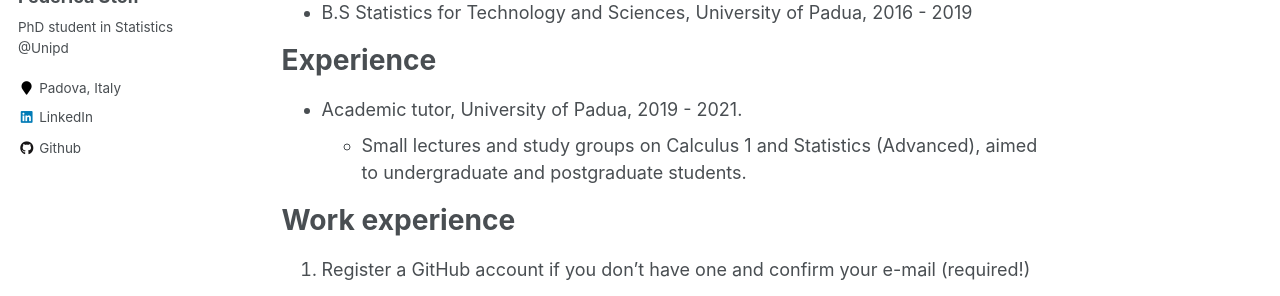
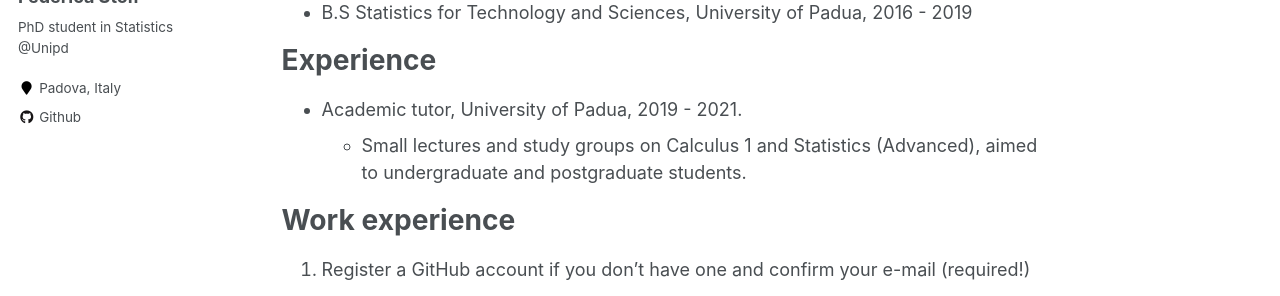
Before and after one commit to federicastolf/federicastolf.github.io, a Jekyll site: the page built from _pages/about.md, in a window 1280 px wide. Shown: the part 335-631 px from the top of the page. Built offline with Jekyll 4.4.1, drawn with Linux system fonts in a browser that asks for light colours.

Commit message:
Update _config.yml

```diff
--- a/_config.yml
+++ b/_config.yml
@@ -102,7 +102,7 @@ author:
   instagram        :
   impactstory      : #"https://profiles.impactstory.org/u/xxxx-xxxx-xxxx-xxxx"
   lastfm           :
-  linkedin         : "www.linkedin.com/in/federica-stolf-50370519a"
+ # linkedin         : "www.linkedin.com/in/federica-stolf-50370519a"
   # orcid            : "http://orcid.org/yourorcidurl"
   pinterest        :
   soundcloud       :
```
